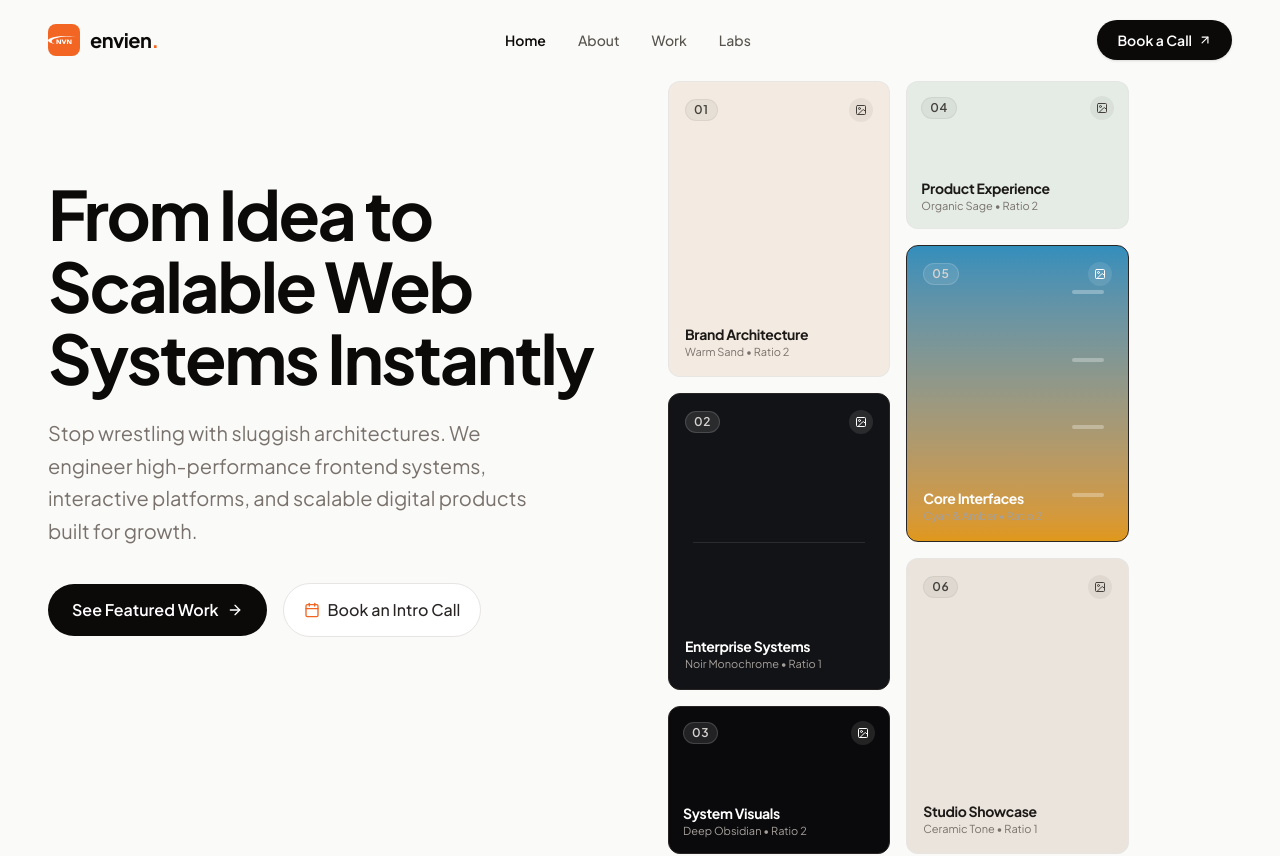
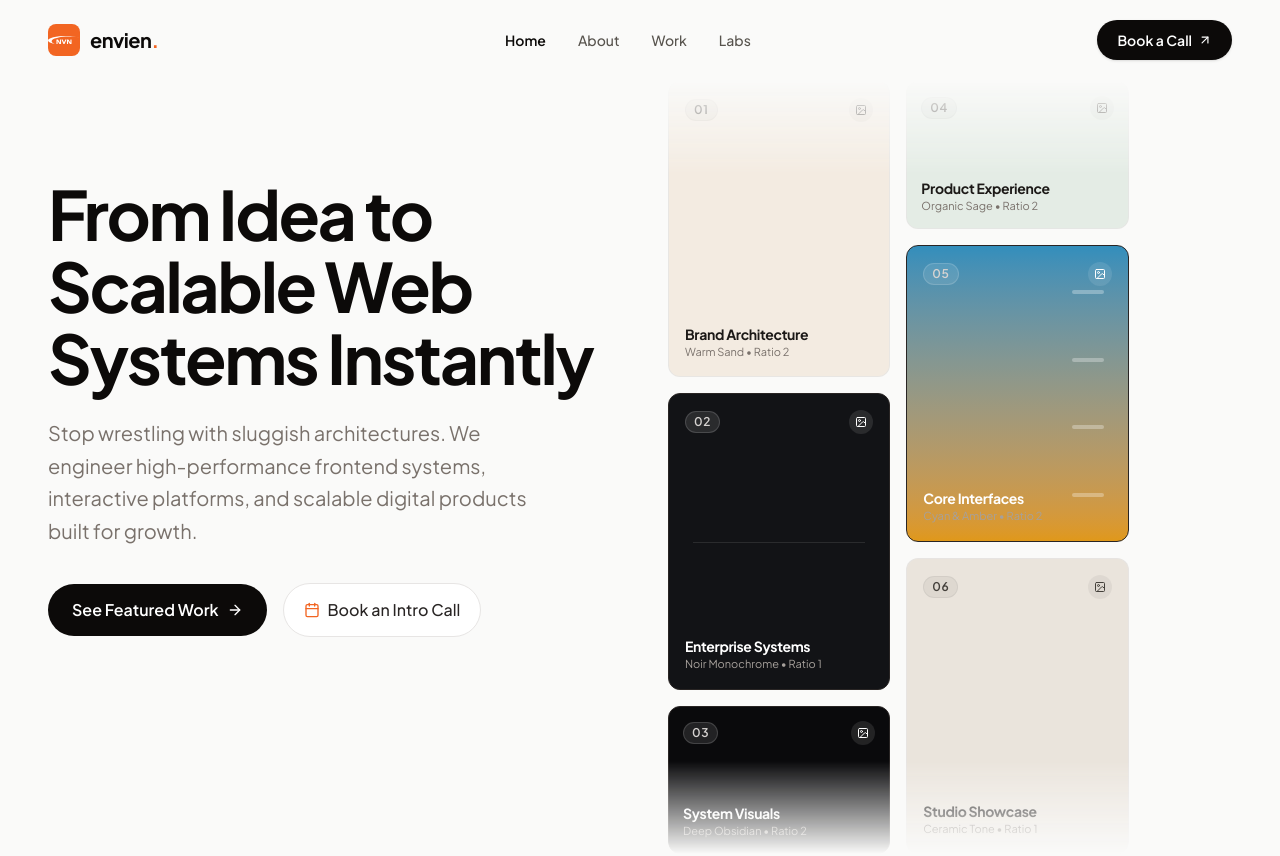
Before and after one commit to novrandobilly/lothlorien, a Next.js app in the folder frontend/: page / in a window 1280 px wide. Shown: the top 856 px of the page. Built offline with nearby package versions, Linux system fonts and the light colour scheme.

Commit message:
refactor: update HeroSection styling with gradient mask for enhanced visual effect

```diff
--- a/frontend/src/features/home/features/hero-section/index.tsx
+++ b/frontend/src/features/home/features/hero-section/index.tsx
@@ -151,7 +151,7 @@ export function HeroSection() {
               Column 1: Slot 1 (2) + Slot 2 (1) + Slot 3 (2) = 5 units
               Column 2: Slot 4 (2) + Slot 5 (2) + Slot 6 (1) = 5 units
              ========================================================= */}
-          <div className="col-span-5 relative rounded-xl">
+          <div className="col-span-5 relative rounded-xl mask-[linear-gradient(to_bottom,transparent_0%,black_12%,black_88%,transparent_100%)] [-webkit-mask-image:linear-gradient(to_bottom,transparent_0%,black_12%,black_88%,transparent_100%)]">
             <div className="grid grid-cols-2 gap-3 sm:gap-4">
               {/* --- Column 1 (Slots 1, 2, 3 -> Ratios: 2, 1, 2) --- */}
               <div className="flex flex-col gap-3 sm:gap-4">
```
